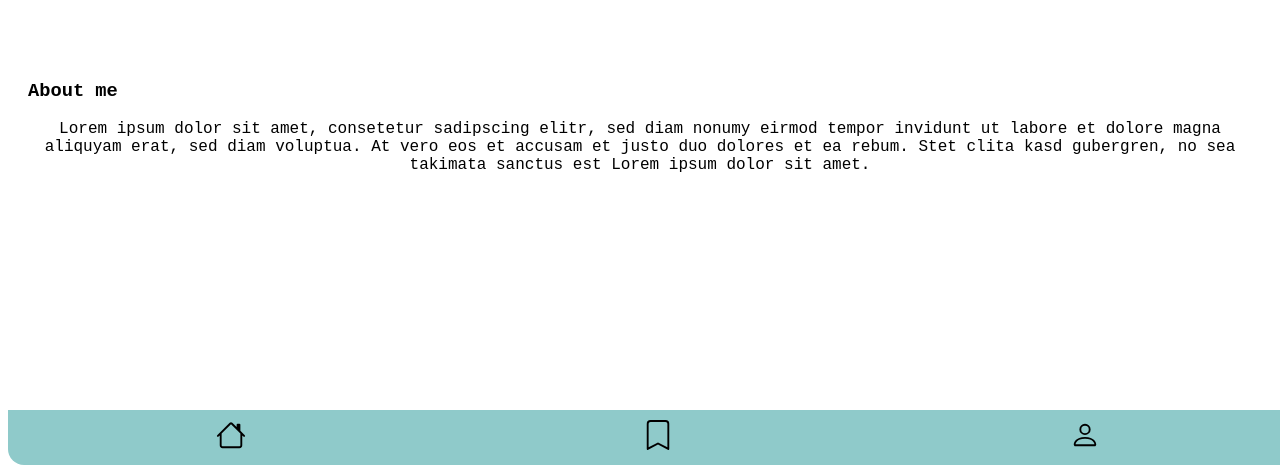
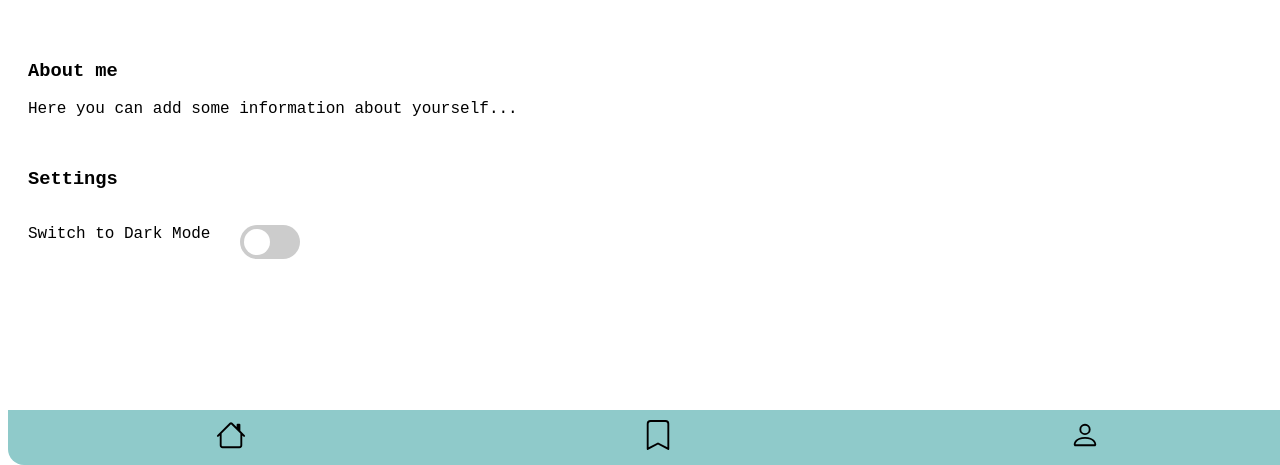
Before and after one commit to uwoch/quizapp, a plain HTML site: page profile.html in a window 1280 px wide. Shown: the part 335-800 px from the top of the page. Drawn offline with Linux system fonts and the light colour scheme.

Commit message:
add switch

```diff
--- a/profile.html
+++ b/profile.html
@@ -7,7 +7,7 @@
     <link rel="stylesheet" href="styles.css">
     <title>Your Profile</title>
 </head>
-<body>
+<body class="body" data-js="body">
     <header>
         <h1>Quiz App</h1>
     </header>
@@ -15,12 +15,20 @@
         <section class="user__profile">
             <p>
             <img class="profile__img" src="assets/profile.png" alt="blank profile picture">
-            <h2>User Name</h2>
+            <h2>Your Name</h2>
         </p>
         </section>
-        <section class="about">
-            <h3>About me</h3>
-            <p>Lorem ipsum dolor sit amet, consetetur sadipscing elitr, sed diam nonumy eirmod tempor invidunt ut labore et dolore magna aliquyam erat, sed diam voluptua. At vero eos et accusam et justo duo dolores et ea rebum. Stet clita kasd gubergren, no sea takimata sanctus est Lorem ipsum dolor sit amet.
+        <section>
+            <h3 class="about">About me</h3>
+            <p class="about">Here you can add some information about yourself...</p>
+        </section>
+        <section class="settings">
+            <h3>Settings</h3>
+            <p class="text">Switch to Dark Mode</p>
+            <label class="switch">
+                <input type="checkbox">
+                <span class="slider round"></span>
+              </label>
         </section>
     </main>
         <footer>
--- a/styles.css
+++ b/styles.css
@@ -89,10 +89,97 @@ padding-left: 30px;
 }
 .about {
     text-align: left;
-    padding: 20px;
-    cursor: pointer;
+    padding-left: 20px;
+
 }
 .selected {
     border-color: violet;
     background-color: violet;
 }
+.footer__home:hover {
+    border: dotted 2px;
+}
+.footer__bookmark:hover {
+    border: dotted 2px;
+}
+.footer__profile:hover {
+    border: dotted 2px;
+}
+a.active {
+    border: dotted 2px;
+}
+
+/* The switch - the box around the slider */
+.switch {
+    position: relative;
+    display: inline-block;
+    width: 60px;
+    height: 34px;
+    margin-left: 20px;
+  }
+
+  /* Hide default HTML checkbox */
+  .switch input {
+    opacity: 0;
+    width: 0;
+    height: 0;
+  }
+
+  /* The slider */
+  .slider {
+    position: absolute;
+    cursor: pointer;
+    top: 0;
+    left: 0;
+    right: 0;
+    bottom: 0;
+    background-color: #ccc;
+    -webkit-transition: .4s;
+    transition: .4s;
+  }
+
+  .slider:before {
+    position: absolute;
+    content: "";
+    height: 26px;
+    width: 26px;
+    left: 4px;
+    bottom: 4px;
+    background-color: white;
+    -webkit-transition: .4s;
+    transition: .4s;
+  }
+
+  input:checked + .slider {
+    background-color: #2196F3;
+  }
+
+  input:focus + .slider {
+    box-shadow: 0 0 1px #2196F3;
+  }
+
+  input:checked + .slider:before {
+    -webkit-transform: translateX(26px);
+    -ms-transform: translateX(26px);
+    transform: translateX(26px);
+  }
+
+  /* Rounded sliders */
+  .slider.round {
+    border-radius: 34px;
+  }
+
+  .slider.round:before {
+    border-radius: 50%;
+  }
+  h3 {
+    padding-left: 20px;
+  }
+ .settings {
+    margin-top: 50px;
+  }
+  .text {
+    display: inline-block;
+    padding-left: 20px;
+
+  }
```
Also changed, not shown: index.html (+8 -12 lines), index.js (+12 -3 lines).
